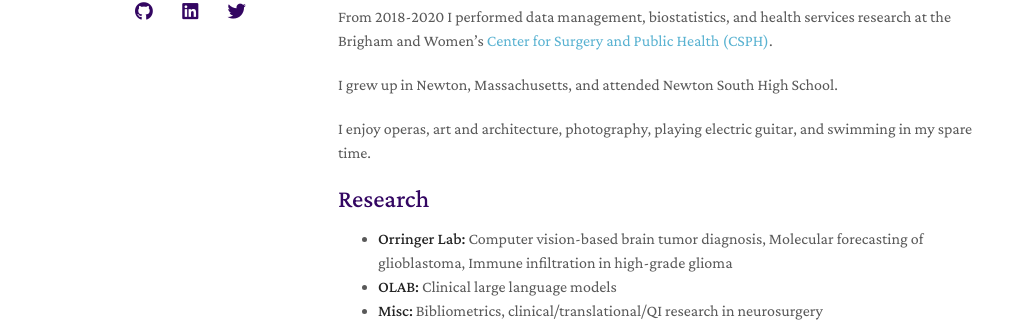
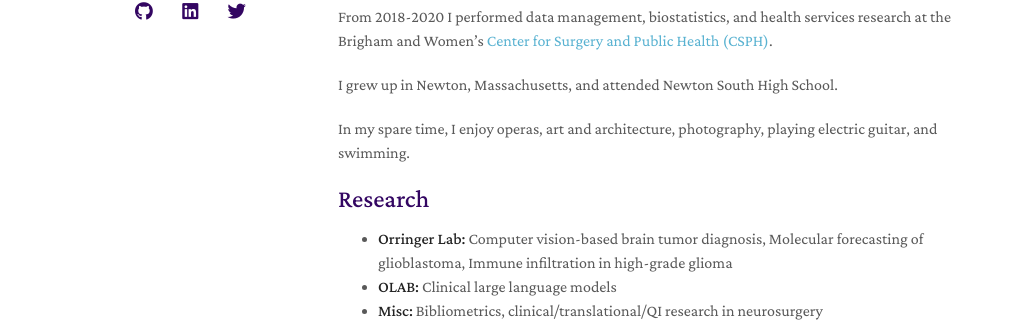
Before and after one commit to danalber/danalber.github.io, a Jekyll site: the page built from index.md, in a window 1280 px wide and 1120 px high. Shown: the part 356-678 px from the top of the window, without its empty margins (132-1149 px from the left). Built offline with Jekyll 4.4.1, drawn with Linux system fonts in a browser that asks for light colours; nearby versions of some CDN libraries; a style sheet for code colours, icons or effects is not loaded; our own code applies the rules of GitHub Pages for plain Markdown files.

```diff
--- a/index.md
+++ b/index.md
@@ -14,7 +14,7 @@ From 2018-2020 I performed data management, biostatistics, and health services r
 
 I grew up in Newton, Massachusetts, and attended Newton South High School.
 
-I enjoy operas, art and architecture, photography, playing electric guitar, and swimming in my spare time.
+In my spare time, I enjoy operas, art and architecture, photography, playing electric guitar, and swimming.
 
 ## Research
 
```
